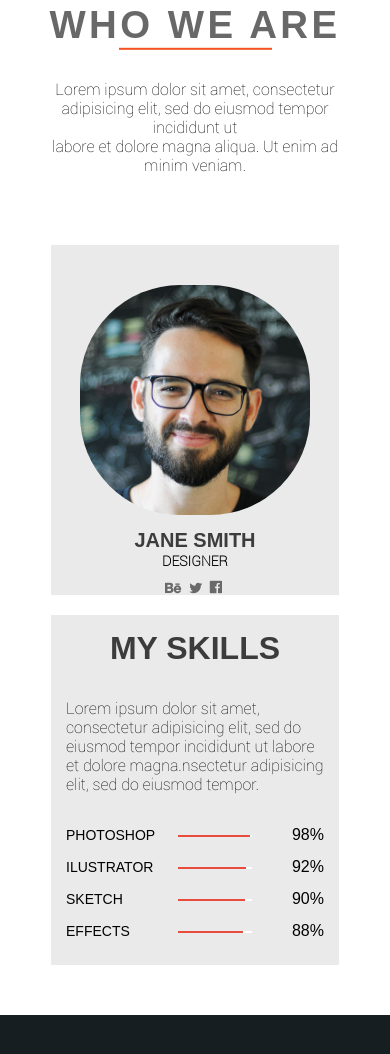
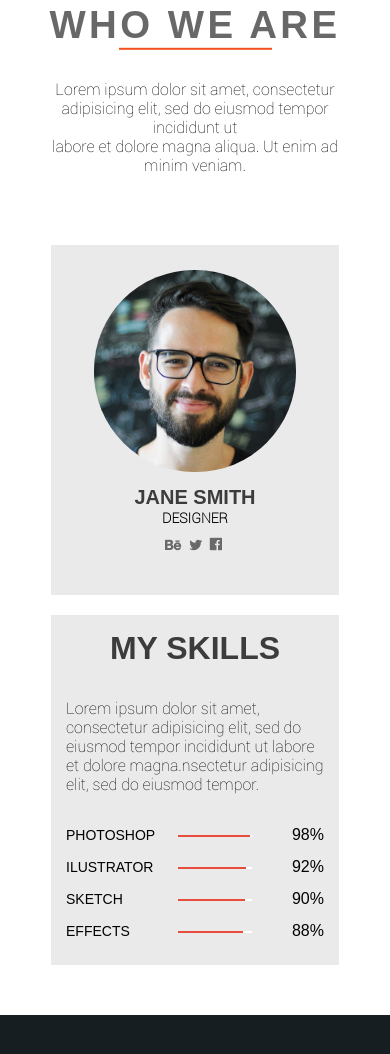
Before and after one commit to MazilaFx/MazilaFx.github.io, a website: page index.html in a window 390 px wide. Shown: the part 3177-4231 px from the top of the page. Drawn offline with Linux system fonts and the light colour scheme.

Commit message:
pre-pre-pre-pre-finish

```diff
--- a/sass/main.sass
+++ b/sass/main.sass
@@ -1106,8 +1106,8 @@ a
 	.designer
 		height: 350px
 	.img_designer
-		width: 80%
-		margin-top: 40px
+		width: 70%
+		margin-top: 25px
 	.section_item
 		width: 100%
 		height: 200px
```
Also changed, not shown: css/main.css.
